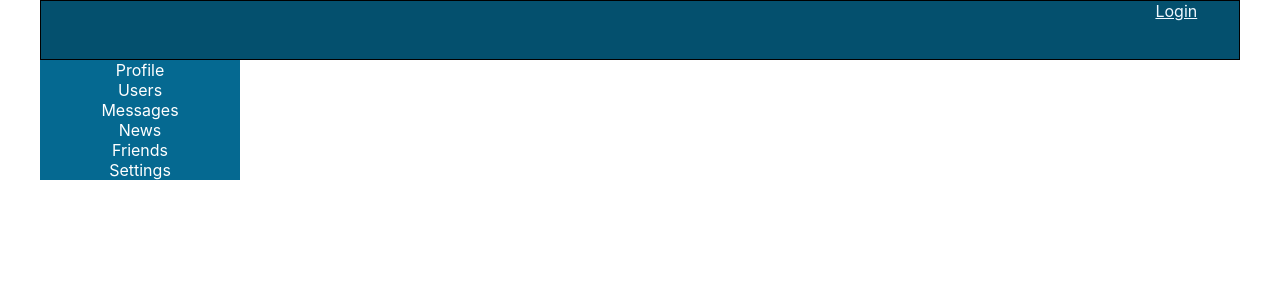
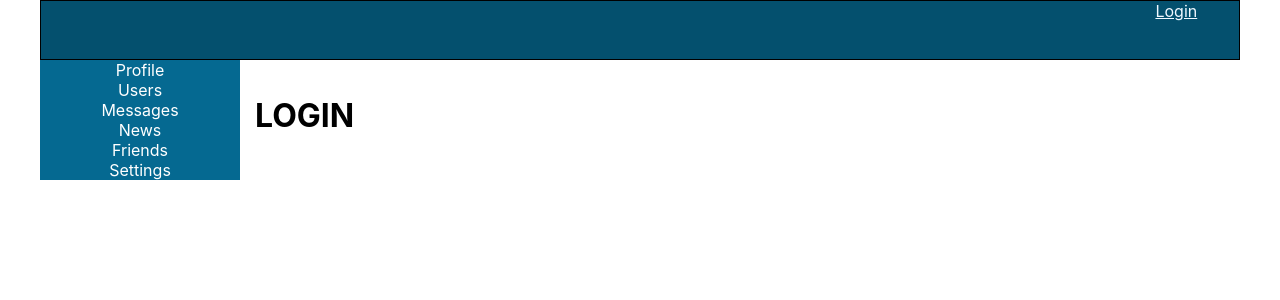
Before and after one commit to TsyntsarSerhii/SocNet, a React (Create React App) app: page /login in a window 1280 px wide. Shown: the top 300 px of the page. Built offline with nearby package versions, Linux system fonts and the light colour scheme; no server answers.

Commit message:
REDIRECT

```diff
--- a/src/App.js
+++ b/src/App.js
@@ -7,6 +7,7 @@
 import DialogsContainer from './components/Dialogs/DialogsContainer';
 import UsersContainer from './components/Users/UsersContainer';
 import ProfileContainer from './components/Profile/ProfileContainer';
+import Login from './components/Login/Login';
 
 const App = (props) => {
 
@@ -23,6 +24,8 @@
           render={() => <News />} />
         <Route path="/users"
           render={() => <UsersContainer />} />
+          <Route path="/login"
+          render={() => <Login />} />
       </div>
     </div>
   );
--- a/src/components/Dialogs/Dialogs.jsx
+++ b/src/components/Dialogs/Dialogs.jsx
@@ -2,7 +2,7 @@
 import s from './Dialogs.module.css'
 import DialogItem from './DialogItem/DialogItem'
 import Message from './Message/Message'
-
+import { Redirect } from 'react-router-dom'
 
 const Dialogs = (props) => {
 
@@ -15,11 +15,12 @@
     let onSendMessageClick = () => {
         props.sendMessage();
     }
-
     let onNewMessageChange = (e) => {
         let messageText = e.target.value;
         props.updateNewMessageText(messageText)
     }
+
+    if (!props.isAuth) return <Redirect to={"/login"} />
 
     return (
         <div className={s.dialogs}>
--- a/src/components/Dialogs/DialogsContainer.jsx
+++ b/src/components/Dialogs/DialogsContainer.jsx
@@ -4,7 +4,8 @@
 
 let mapStateToProps = (state) => {
     return {
-        dialogPage: state.dialogPage
+        dialogPage: state.dialogPage,
+        isAuth: state.auth.isAuth
     }
 }
 let mapDispatchToProps = (dispatch) => {
--- /dev/null
+++ b/src/components/Login/Login.jsx
@@ -0,0 +1,10 @@
+import React from 'react';
+
+
+const Login = (props) => {
+    return (
+        <h1>LOGIN</h1>
+    )
+}
+
+export default Login;
--- a/src/components/Profile/ProfileContainer.jsx
+++ b/src/components/Profile/ProfileContainer.jsx
@@ -3,9 +3,11 @@
 import { connect } from 'react-redux';
 import { getUserProfile } from '../../state/profile-reducer'
 import { withRouter } from 'react-router-dom';
+import { Redirect } from 'react-router-dom'
 
 
 class ProfileContainer extends React.Component {
+
     componentDidMount() {
         let userId = this.props.match.params.userId;
         if (!userId) {
@@ -14,6 +16,7 @@
         this.props.getUserProfile(userId);
     }
     render() {
+        if (!this.props.isAuth) return <Redirect to={"/login"} />
         return (
             <div>
                 <Profile {...this.props} profile={this.props.profile} />
@@ -22,7 +25,8 @@
     }
 }
 let mapStateToProps = (state) => ({
-    profile: state.profilePage.profile
+    profile: state.profilePage.profile,
+    isAuth: state.auth.isAuth
 });
 
 let withUrlDataContainerComponent = withRouter(ProfileContainer);
```
